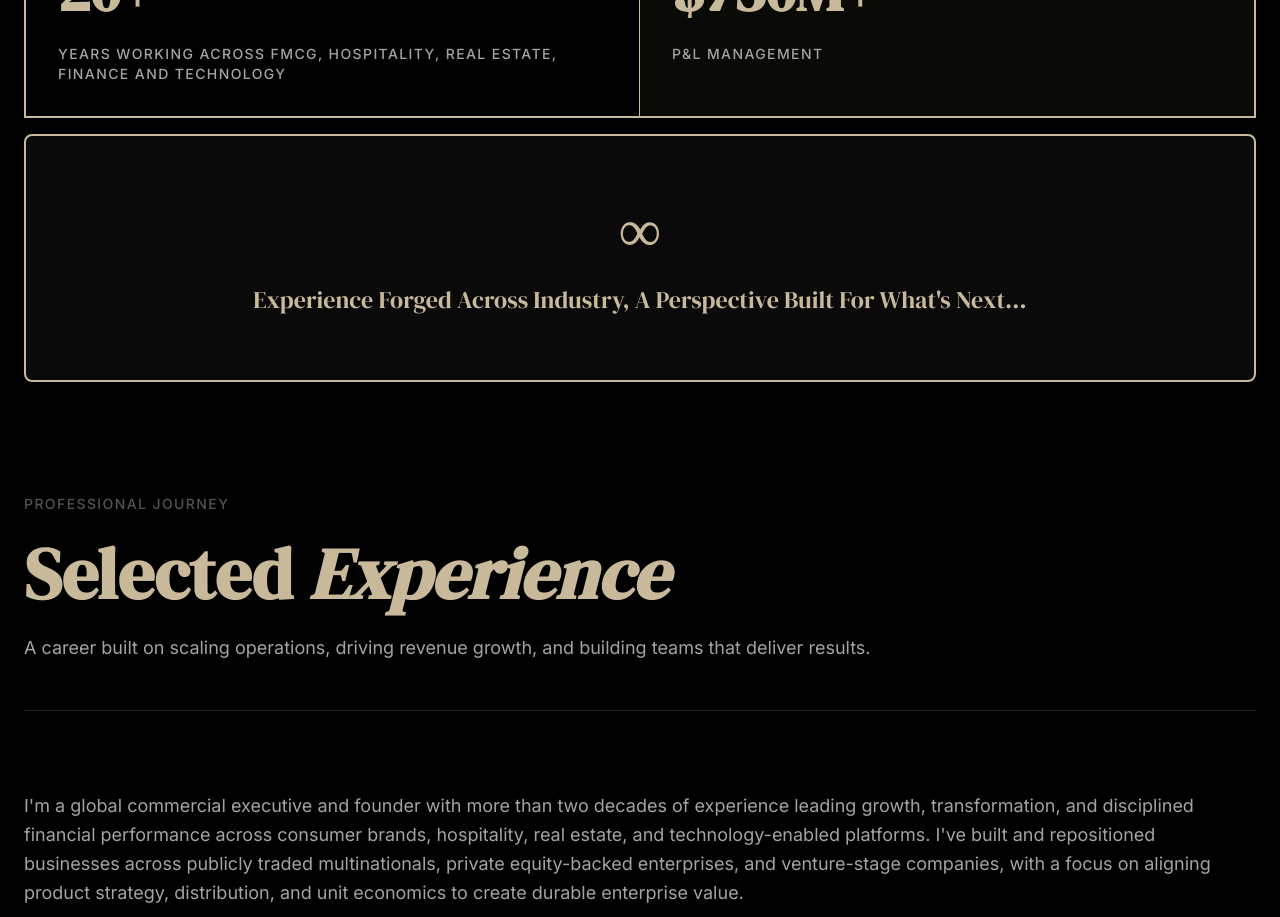
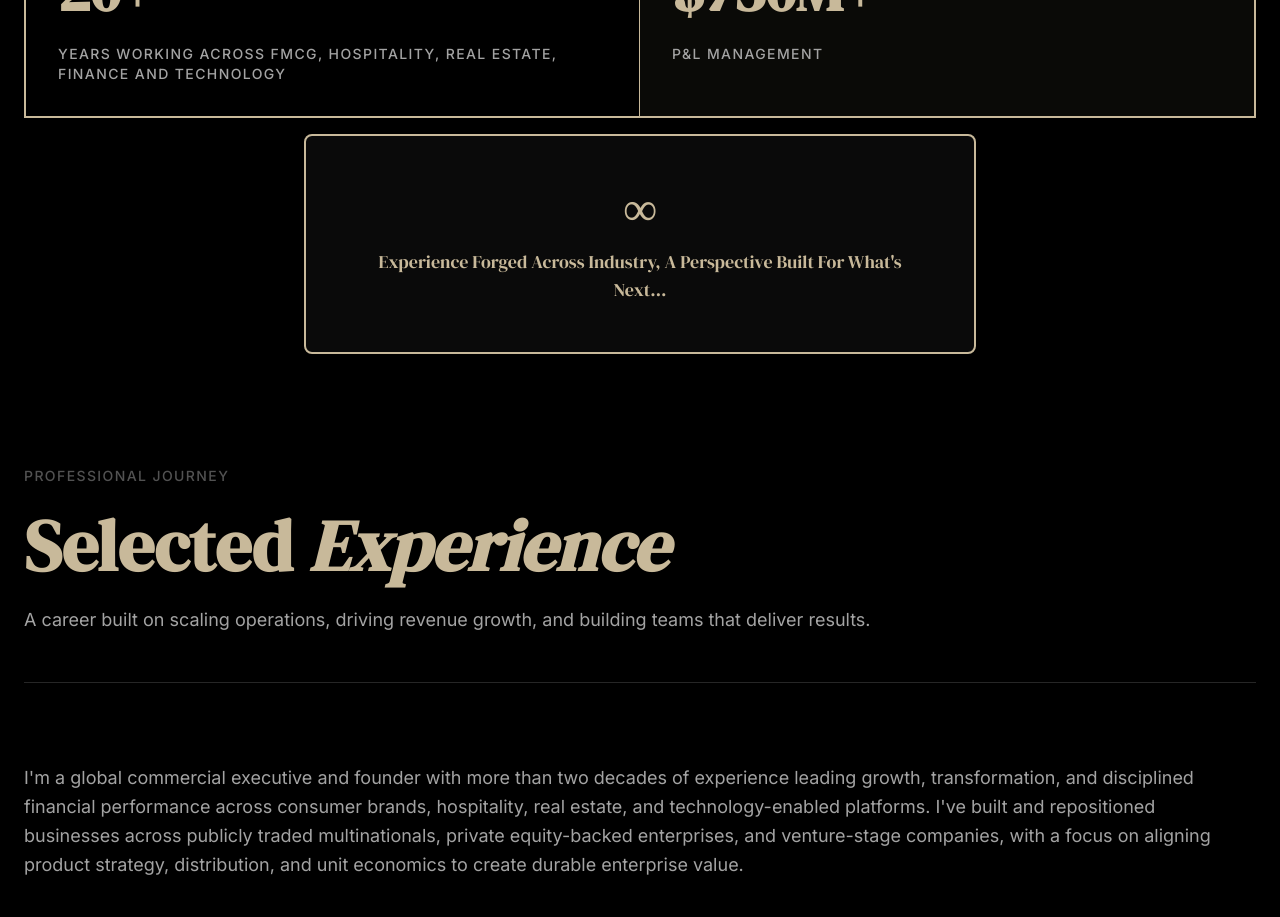
Before and after one commit to letsnavigatebmw/brandonmweaver, a React (Vite) app: page / in a window 1280 px wide. Shown: the part 3420-4337 px from the top of the page. Built offline with nearby package versions, Linux system fonts and the light colour scheme.

Commit message:
Reduce InfinityBox size: tighter padding, smaller fonts, max-width constraint, centered

```diff
--- a/src/components/InfinityBox.jsx
+++ b/src/components/InfinityBox.jsx
@@ -1,15 +1,15 @@
 export default function InfinityBox() {
   return (
     <section className="bg-black -mt-6 md:-mt-8 pt-0 pb-12 md:pb-16 px-6">
-      <div className="max-w-7xl mx-auto">
-        <div className="border-2 border-gold-400 rounded-lg p-12 md:p-16 bg-gray-950 text-center">
+      <div className="max-w-7xl mx-auto flex justify-center">
+        <div className="border-2 border-gold-400 rounded-lg p-8 md:p-12 bg-gray-950 text-center max-w-2xl">
           {/* Infinity Symbol */}
-          <p className="text-5xl md:text-6xl font-serif mb-6" style={{ color: '#c8b99a' }}>
+          <p className="text-4xl md:text-5xl font-serif mb-4" style={{ color: '#c8b99a' }}>
             ∞
           </p>
 
           {/* Text */}
-          <p className="text-lg md:text-2xl font-serif leading-relaxed" style={{ color: '#c8b99a' }}>
+          <p className="text-base md:text-lg font-serif leading-relaxed" style={{ color: '#c8b99a' }}>
             Experience Forged Across Industry, A Perspective Built For What's Next…
           </p>
         </div>
```
